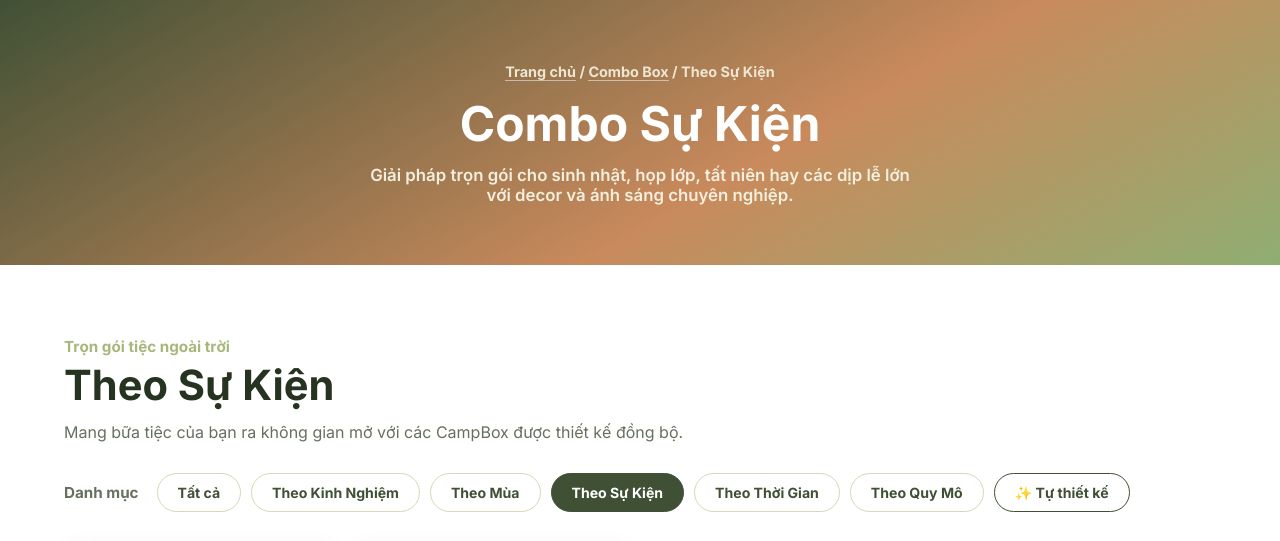
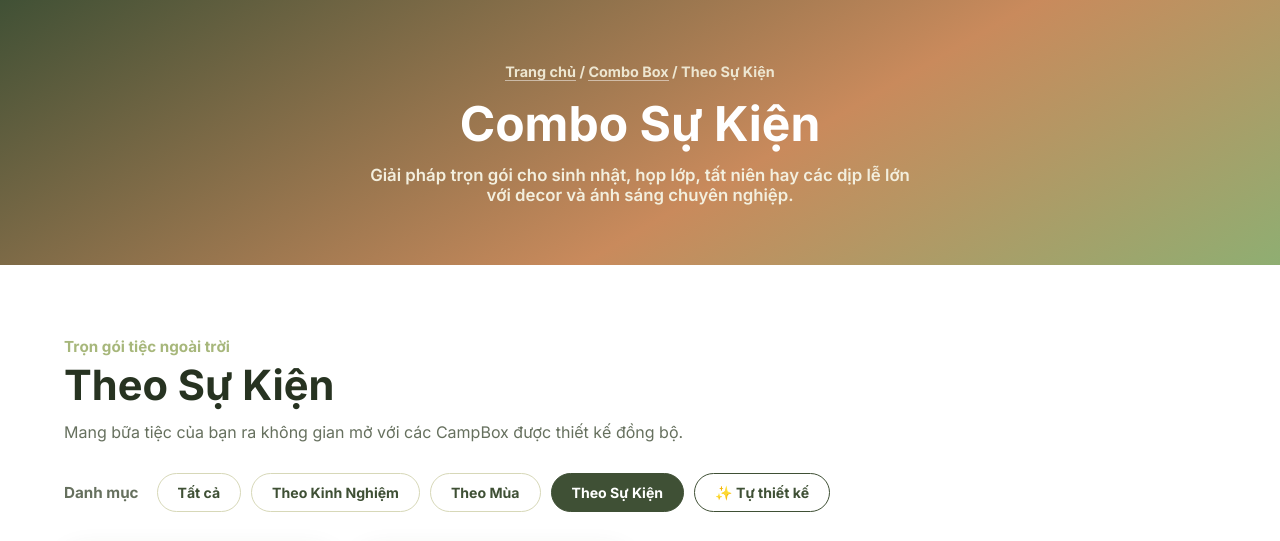
Before and after one commit to vuxuantrong2008-crypto/glampify-2, a plain HTML site: page combo-su-kien.html in a window 1280 px wide. Shown: the part 92-633 px from the top of the page. Drawn offline with Linux system fonts and the light colour scheme.

Commit message:
Cap nhat anhh

```diff
--- a/combo-su-kien.html
+++ b/combo-su-kien.html
@@ -109,8 +109,7 @@ footer{background:var(--terracotta-dark);color:#F7F1DF;padding:60px 0 28px}
           <a href="combo-kinh-nghiem.html">Theo Kinh Nghiệm</a>
           <a href="combo-mua.html">Theo Mùa</a>
           <a href="combo-su-kien.html">Theo Sự Kiện</a>
-          <a href="combo-thoi-gian.html">Theo Thời Gian</a>
-          <a href="combo-quy-mo.html">Theo Quy Mô</a>
+
 
           <!-- Nút Tự Thiết Kế Combo -->
           <a href="form-dang-ky.html" style="border-top: 1.5px dashed #D7D8B8; margin-top: 6px; padding-top: 12px; color: var(--terracotta); font-weight: 800;">
@@ -164,8 +163,7 @@ footer{background:var(--terracotta-dark);color:#F7F1DF;padding:60px 0 28px}
         <a href="combo-kinh-nghiem.html" class="pill" data-filter="kinh-nghiem">Theo Kinh Nghiệm</a>
         <a href="combo-mua.html" class="pill" data-filter="mua">Theo Mùa</a>
         <a href="combo-su-kien.html" class="pill active" data-filter="su-kien">Theo Sự Kiện</a>
-        <a href="combo-thoi-gian.html" class="pill" data-filter="thoi-gian">Theo Thời Gian</a>
-        <a href="combo-quy-mo.html" class="pill" data-filter="quy-mo">Theo Quy Mô</a>
+
         <a href="form-dang-ky.html" class="pill" style="text-decoration: none; border-color: var(--terracotta); color: var(--terracotta); display: inline-flex; align-items: center; gap: 4px;">✨ Tự thiết kế</a>
       </div>
     </div>
```
Also changed, not shown: combo-kinh-nghiem.html (+1 -2 lines), combo-mua.html (+1 -2 lines), index.html (+1 -2 lines), lien-he.html (+1 -2 lines), thue-box.html (+1 -2 lines), ve-chung-toi.html (+1 -2 lines).
